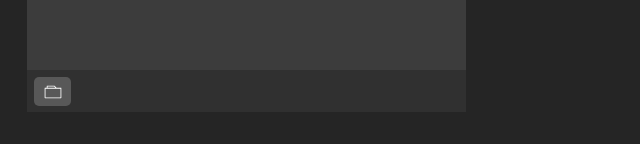
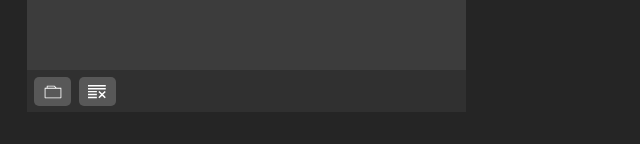
Before and after one commit to yinkar/orion-player, a Vue app: page / in a window 1280 px wide. Shown: the part 614-758 px from the top of the page, without its empty margins (0-640 px from the left). Built offline with nearby package versions, Linux system fonts and the light colour scheme.

Commit message:
Clear playlist button

```diff
--- a/src/components/Playlist.vue
+++ b/src/components/Playlist.vue
@@ -42,6 +42,11 @@ export default {
     methods: {
         openSongsWindow(e) {
             this.$refs.openSongs.click();
+        },
+
+        clearPlaylist() {
+            this.songList.length = 0;
+            localStorage.clear();
         },
 
         pickSongs(e) {
@@ -134,7 +139,7 @@ export default {
         </div>
 
         <div class="playlist-bottom">
-            <button class="open-songs-button" @click="openSongsWindow">
+            <button class="open-songs-button playlist-button" @click="openSongsWindow">
                 <svg class="svg-icon" viewBox="0 0 20 20">
                     <path
                         d="M17.927,5.828h-4.41l-1.929-1.961c-0.078-0.079-0.186-0.125-0.297-0.125H4.159c-0.229,0-0.417,0.188-0.417,0.417v1.669H2.073c-0.229,0-0.417,0.188-0.417,0.417v9.596c0,0.229,0.188,0.417,0.417,0.417h15.854c0.229,0,0.417-0.188,0.417-0.417V6.245C18.344,6.016,18.156,5.828,17.927,5.828 M4.577,4.577h6.539l1.231,1.251h-7.77V4.577z M17.51,15.424H2.491V6.663H17.51V15.424z">
@@ -144,6 +149,12 @@ export default {
 
             <input name="open-songs-input" id="open-songs-input" type="file" multiple="multiple" v-show="false"
                 ref="openSongs" @change="pickSongs" />
+
+            <button class="clear-playlist-button playlist-button" @click="clearPlaylist">
+                <svg width="24" height="24" xmlns="http://www.w3.org/2000/svg" viewBox="0 0 27 25">
+                    <path d="M19 14.586l3.586-3.586 1.414 1.414-3.586 3.586 3.586 3.586-1.414 1.414-3.586-3.586-3.586 3.586-1.414-1.414 3.586-3.586-3.586-3.586 1.414-1.414 3.586 3.586zm-7 6.414h-12v-2h12v2zm0-4.024h-12v-2h12v2zm0-3.976h-12v-2h12v2zm12-4h-24v-2h24v2zm0-4h-24v-2h24v2z"/>
+                </svg>
+            </button>
         </div>
 
     </div>
@@ -161,7 +172,7 @@ export default {
     box-sizing: border-box;
 }
 
-.open-songs-button {
+.playlist-button {
     padding: 0;
     cursor: pointer;
     height: 29px;
@@ -170,14 +181,15 @@ export default {
     background: none;
     background-color: #585858;
     border-radius: 5px;
+    margin-right: 8px;
 }
 
-.open-songs-button:hover,
-.open-songs-button:active {
+.playlist-button:hover,
+.playlist-button:active {
     background-color: #777;
 }
 
-.open-songs-button>svg {
+.playlist-button>svg {
     width: 20px;
     height: 30px;
     fill: #fff;
--- a/src/style.css
+++ b/src/style.css
@@ -1,5 +1,12 @@
-:root {
-
+* {
+    -webkit-tap-highlight-color: transparent;
+    tap-highlight-color: transparent;
+    -webkit-touch-callout: none;
+    -webkit-user-select: none;
+    -khtml-user-select: none;
+    -moz-user-select: none;
+    -ms-user-select: none;
+    user-select: none;
 }
 
 html, body {
@@ -10,7 +17,3 @@ html, body {
     color: #fff;
     font-family: sans-serif;
 }
-
-@media (prefers-color-scheme: light) {
-
-}
```
